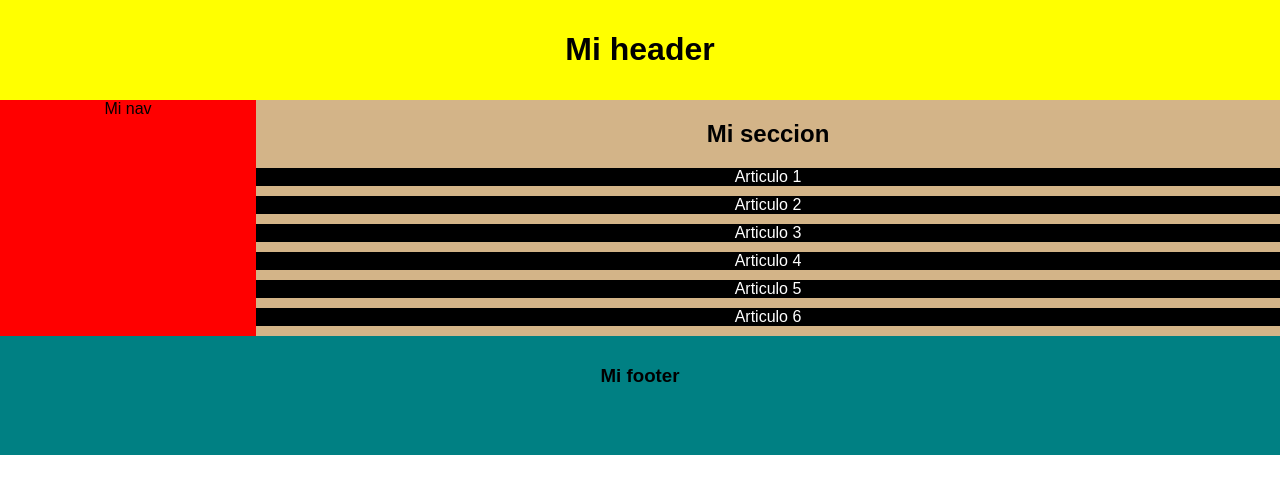
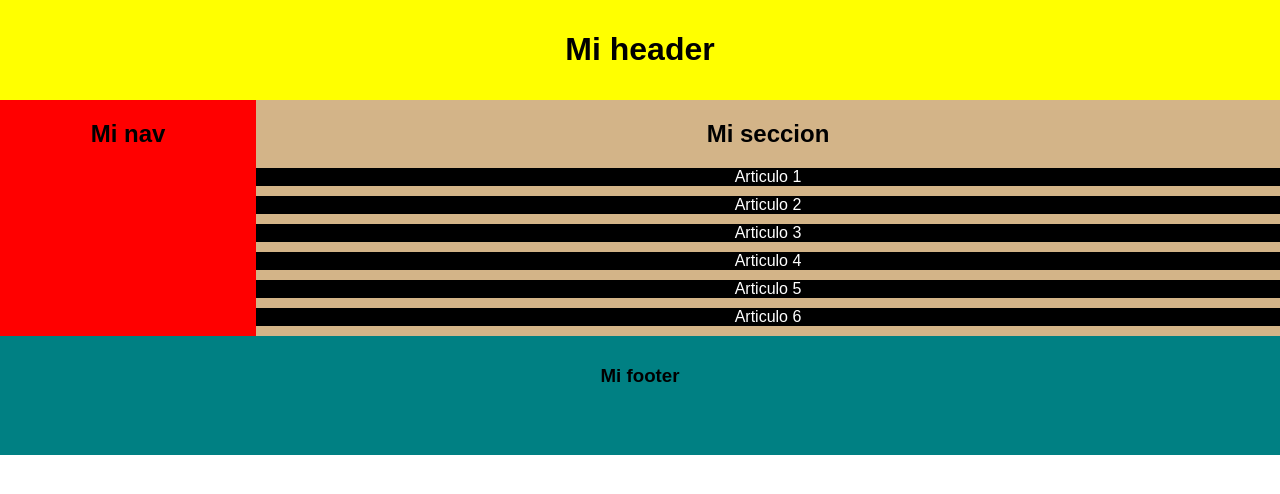
Before and after one commit to genixxavier/cursoreto, a plain HTML site: page index.html in a window 1280 px wide. Drawn offline with Linux system fonts and the light colour scheme.

Commit message:
Final Reto1

```diff
--- a/index.html
+++ b/index.html
@@ -7,7 +7,7 @@
 </head>
 <body>
 <header class="header"><h1>Mi header</h1></header>
-<nav class="nav">Mi nav</nav>
+<nav class="nav"><h2>Mi nav</h2></nav>
 <section class="section">
 	<h2>Mi seccion</h2>
 	<article>Articulo 1</article>
```
